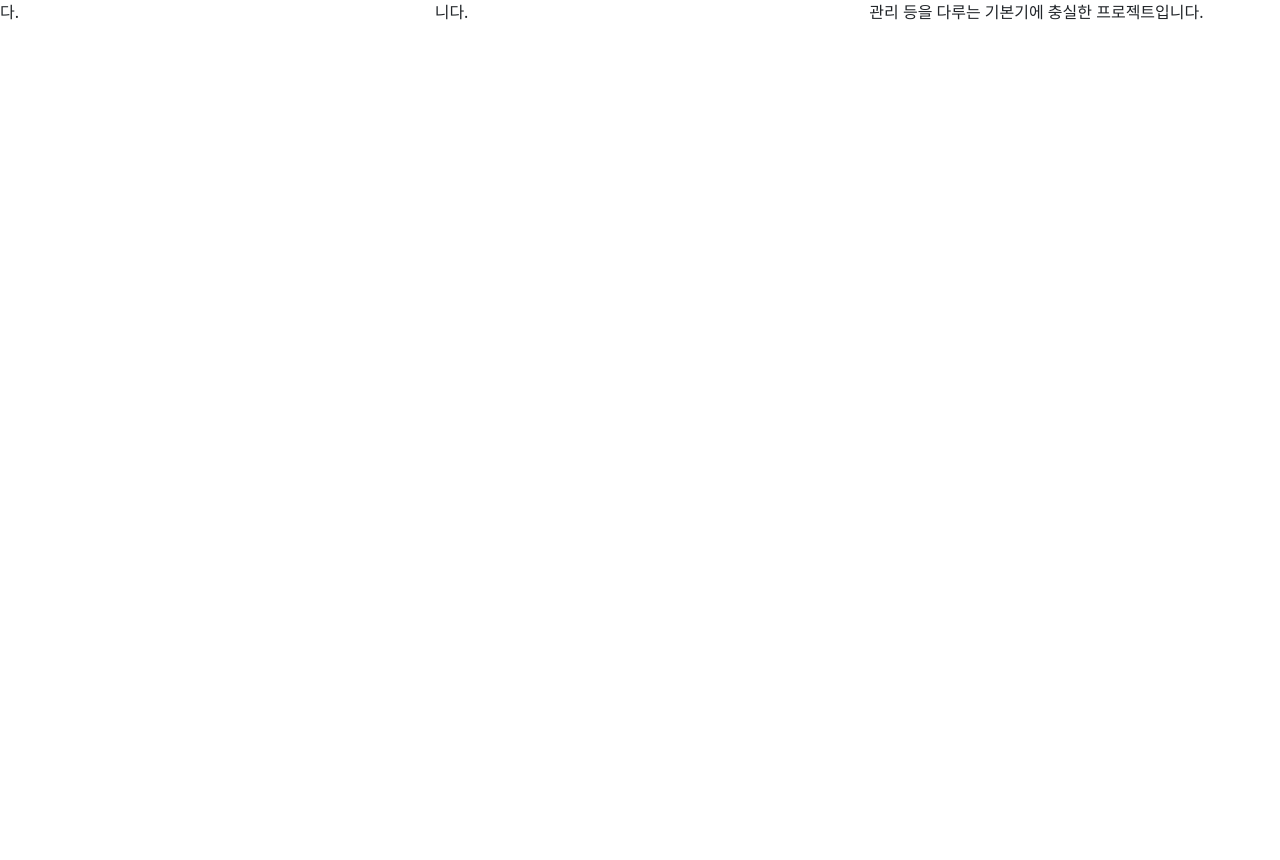
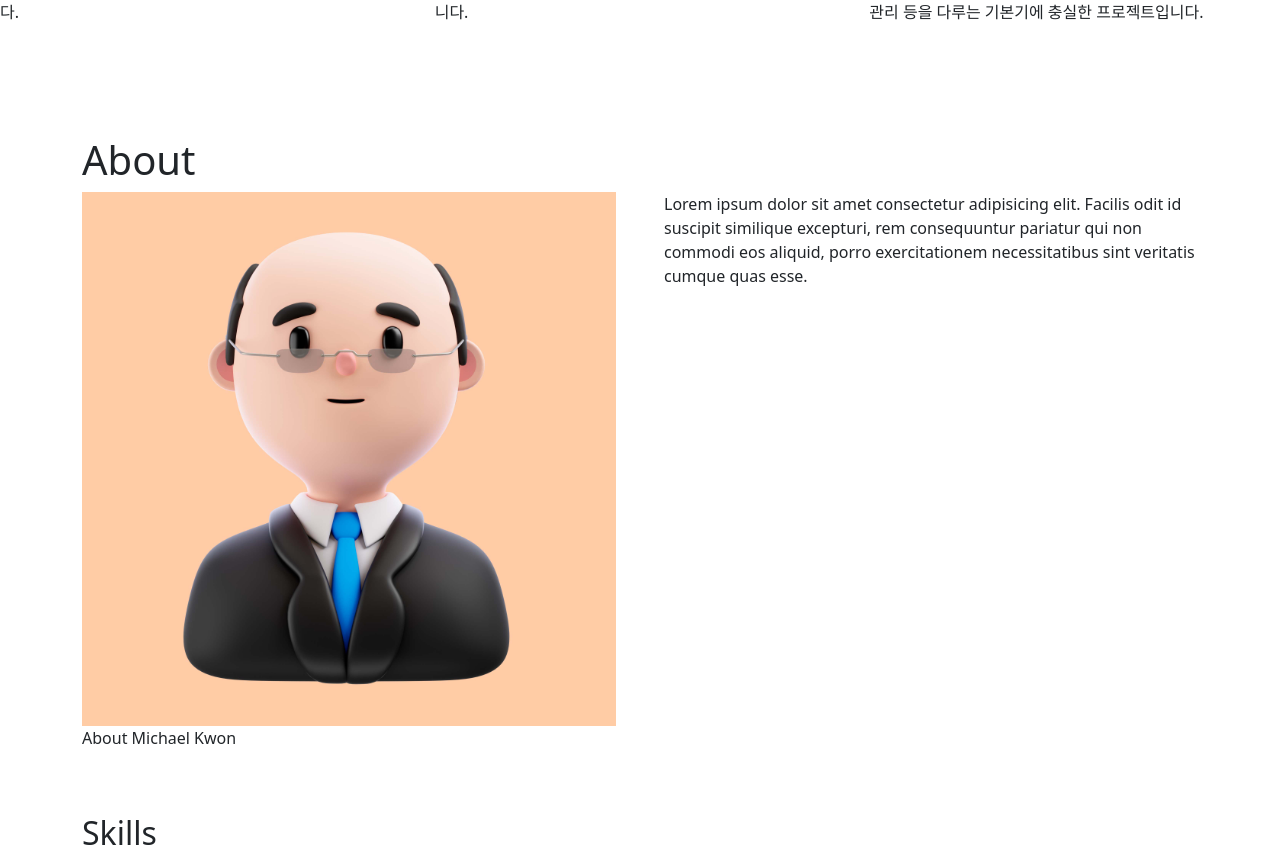
Before and after one commit to Ddooby/udemy-vue2, a Vue app: page /about in a window 1280 px wide. Shown: the part 1161-2021 px from the top of the page. Before the commit the page ends 1297 px from the top, so only its background shows below. Built offline with nearby package versions, Linux system fonts and the light colour scheme.

Commit message:
[feat] Chapter 30 - About 컴포넌트 추가 및 SPA 방식 적용

```diff
--- a/src/App.vue
+++ b/src/App.vue
@@ -1,6 +1,7 @@
 <script setup>
-import Title from './components/Title.vue';
+import TitlePage from './components/TitlePage.vue';
 import Portfolio from './components/Portfolio.vue';
+import About from './components/About.vue';
 </script>
 
 <template>
@@ -14,17 +15,21 @@ import Portfolio from './components/Portfolio.vue';
       <div class="collapse navbar-collapse" id="navbarNav">
         <ul class="navbar-nav">
           <li class="nav-item">
-            <a class="nav-link active" aria-current="page" href="#">Home</a>
+            <a class="nav-link active" aria-current="page" href="#title">Home</a>
           </li>
           <li class="nav-item">
-            <a class="nav-link" href="#">Portfolio</a>
+            <a class="nav-link" href="#portfolio">Portfolio</a>
+          </li>
+          <li class="nav-item">
+            <a class="nav-link" href="#about">About</a>
           </li>
         </ul>
       </div>
     </div>
   </nav>
-  <Title />
+  <TitlePage />
   <Portfolio />
+  <About />
 </template>
 
 <!-- lang="scss" 를 쓰면 sass 문법을 사용할 수 있다. -->
--- /dev/null
+++ b/src/components/About.vue
@@ -0,0 +1,77 @@
+<template>
+  <section id="about" class="container">
+    <h1>About</h1>
+    <!-- gx-5 는 Bootstrap 의 Gutter 관련(Column 사이의 간격) 수평 간격 5단계 -->
+    <div class="row gx-5">
+      <figure class="col-md-6">
+        <img src="../assets/images/profile.jpg" alt="profile">
+        <figcaption>About Michael Kwon</figcaption>
+      </figure>
+      <p class="col-md-6">
+        Lorem ipsum dolor sit amet consectetur adipisicing elit. Facilis odit id suscipit similique
+        excepturi, rem consequuntur pariatur qui non commodi eos aliquid, porro exercitationem necessitatibus sint
+        veritatis cumque quas esse.
+      </p>
+    </div>
+
+    <!-- mt-5 는 Bootstrap 의 Spacing 관련 top margin 5단계 -->
+    <article class="row mt-5">
+      <h2>Skills</h2>
+      <!--
+      <dl>
+        <dt class="lead">HTML</dt>
+        <dd>
+          <div
+            class="progress"
+            role="progressbar"
+          >
+            <div class="progress-bar" style="width: 80%"></div>
+          </div>
+        </dd>
+        <dt class="lead">JavaScript</dt>
+        <dd>
+          <div
+            class="progress"
+            role="progressbar"
+          >
+            <div class="progress-bar" style="width: 50%"></div>
+          </div>
+        </dd>
+        <dt class="lead">Vue</dt>
+        <dd>
+          <div
+            class="progress"
+            role="progressbar"
+          >
+            <div class="progress-bar" style="width: 75%"></div>
+          </div>
+        </dd>
+      </dl>
+       -->
+      <dl v-for="(skill, i) in skill" :key="i">
+        <dt class="lead">{{ skill.name }}</dt>
+        <dd>
+          <!-- <div
+            class="progress"
+            role="progressbar"
+          >
+            <div class="progress-bar" :style="witdh: {{skill.point}}"></div>
+          </div> -->
+        </dd>
+      </dl>
+    </article>
+  </section>
+</template>
+<script setup>
+  const skills = [
+    { name: 'HTML', point: '90%' },
+    { name: 'CSS', point: '80%' },
+    { name: 'JAVASCRIPT', point: '50%' },
+    { name: 'VUE', point: '75%' },
+  ]
+</script>
+<style lang="scss">
+  figure img {
+    width: 100%;
+  }
+</style>
--- a/src/components/Portfolio.vue
+++ b/src/components/Portfolio.vue
@@ -22,7 +22,7 @@
       -->
 
       <li v-for="(data, i) in data" :key="i" class="col-md-4">
-        <img :src="data.imgUrl" alt="1">
+        <img :src="data.imgUrl" :alt="i">
         <h3>{{ data.title }}</h3>
         <p>{{ data.desc }}</p>
       </li>
```
Also changed, not shown: src/assets/images/profile.jpg (added), src/components/TitlePage.vue (renamed from src/components/Title.vue).
